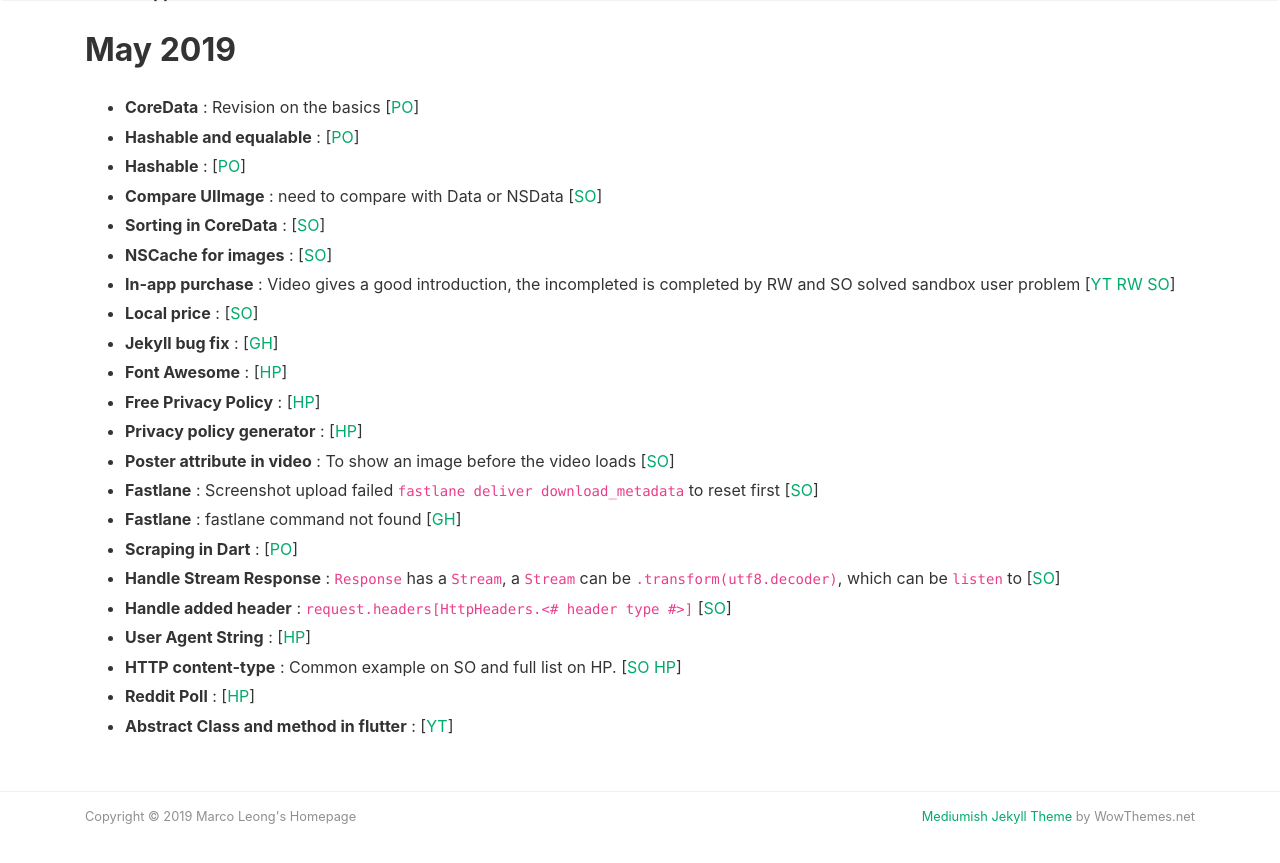
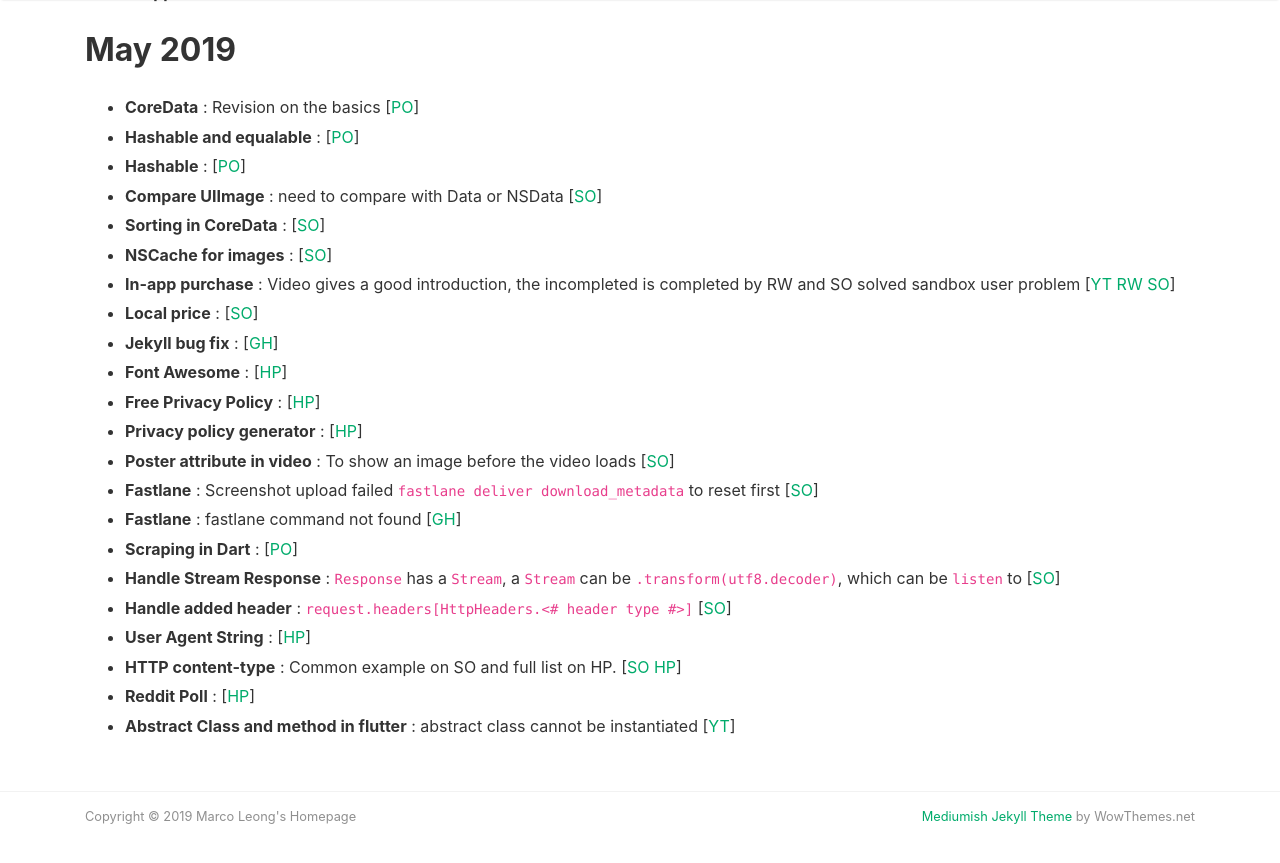
Before and after one commit to MarcoLeongDev/MarcoLeongDev.github.io, a Jekyll site: the page built from journey.md, in a window 1280 px wide and 900 px high, scrolled down 1391 px. Shown: the top 863 px of the window. Built offline with Jekyll 4.4.1, drawn with Linux system fonts in a browser that asks for light colours; nearby versions of some CDN libraries; our own code applies the rules of GitHub Pages for plain Markdown files.

Commit message:
Update journey.md

```diff
--- a/journey.md
+++ b/journey.md
@@ -44,7 +44,7 @@
 - **User Agent String** : [[HP](https://developer.mozilla.org/en-US/docs/Web/HTTP/Headers/User-Agent)]
 - **HTTP content-type** : Common example on SO and full list on HP. [[SO](https://stackoverflow.com/questions/23714383/what-are-all-the-possible-values-for-http-content-type-header) [HP](http://www.iana.org/assignments/media-types/media-types.xhtml)]
 - **Reddit Poll** : [[HP](http://redditpoll.com/)]
-- **Abstract Class and method in flutter** : [[YT](https://www.youtube.com/watch?v=cTp9cV-tB_E)]
+- **Abstract Class and method in flutter** : abstract class cannot be instantiated [[YT](https://www.youtube.com/watch?v=cTp9cV-tB_E)]
 
 
 <!-- - <details><summary>App Auto landing page</summary> settled on auto landing <a href="https://github.com/emilbaehr/automatic-app-landing-page">[GH]</a></details> -->
```
